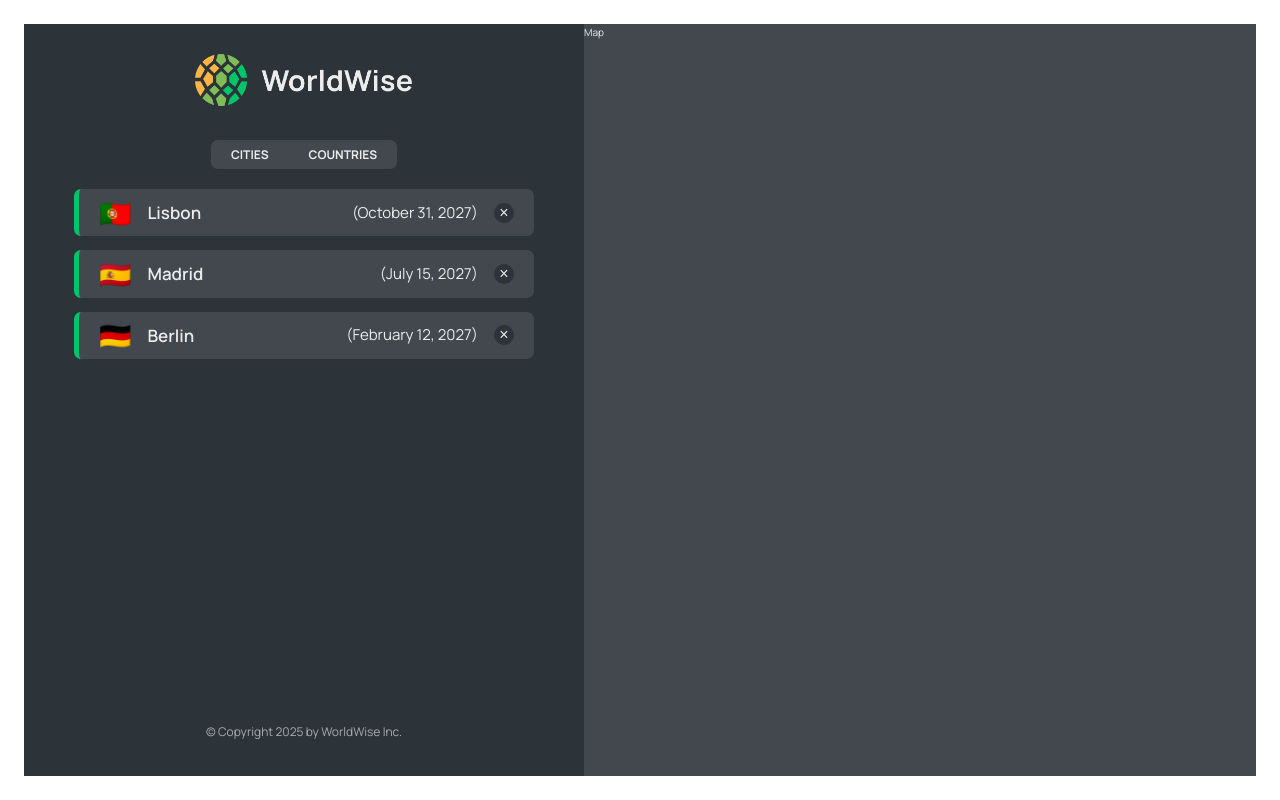
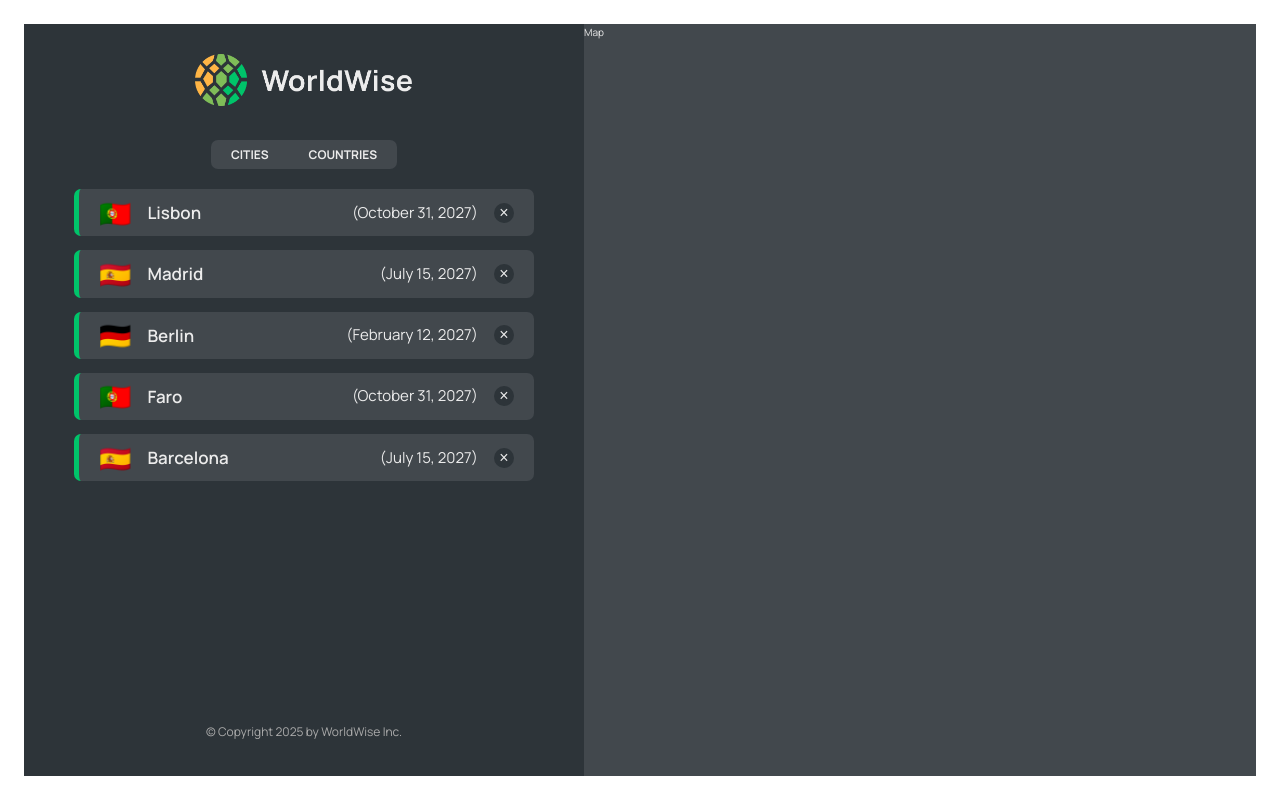
Before and after one commit to AnaSad-front/worldwise, a React (Vite) app: page /app in a window 1280 px wide. Built offline with nearby package versions, Linux system fonts and the light colour scheme; data requests are answered from the project's data file.

Commit message:
Implementing the CountryList

```diff
--- a/data/cities.json
+++ b/data/cities.json
@@ -35,6 +35,30 @@
         "lng": 13.376933665713324
       },
       "id": 98443197
+    },
+    {
+      "cityName": "Faro",
+      "country": "Portugal",
+      "emoji": "🇵🇹",
+      "date": "2027-10-31T15:59:59.138Z",
+      "notes": "My favorite city so far!",
+      "position": {
+        "lat": 38.727881642324164,
+        "lng": -9.140900099907554
+      },
+      "id": 749662840
+    },
+    {
+      "cityName": "Barcelona",
+      "country": "Spain",
+      "emoji": "🇪🇸",
+      "date": "2027-07-15T08:22:53.976Z",
+      "notes": "",
+      "position": {
+        "lat": 40.46635901755316,
+        "lng": -3.7133789062500004
+      },
+      "id": 74038579310
     }
   ]
 }
--- a/src/App.jsx
+++ b/src/App.jsx
@@ -1,4 +1,6 @@
+import { useEffect, useState } from "react";
 import { BrowserRouter, Route, Routes } from "react-router-dom";
+
 import Product from "./pages/Product";
 import Pricing from "./pages/Pricing";
 import Homepage from "./pages/Homepage";
@@ -6,7 +8,7 @@
 import AppLayout from "./pages/AppLayout";
 import PageNotFound from "./pages/PageNotFound";
 import CityList from "./components/CityList";
-import { useEffect, useState } from "react";
+import CountryList from "./components/CountryList";
 
 const BASE_URL = "http://localhost:9000";
 
@@ -46,7 +48,10 @@
             path="cities"
             element={<CityList cities={cities} isLoading={isLoading} />}
           />
-          <Route path="countries" element={<p>Countries</p>} />
+          <Route
+            path="countries"
+            element={<CountryList cities={cities} isLoading={isLoading} />}
+          />
           <Route path="form" element={<p>Form</p>} />
         </Route>
         <Route path="*" element={<PageNotFound />} />
--- /dev/null
+++ b/src/components/CountryList.jsx
@@ -0,0 +1,29 @@
+import Spinner from "./Spinner";
+import styles from "./CountryList.module.css";
+import CountryItem from "./CountryItem";
+import Message from "./Message";
+
+function CountryList({ cities, isLoading }) {
+  if (isLoading) return <Spinner />;
+
+  if (!cities.length)
+    return (
+      <Message message="Add your first city by clicking on a city on the map" />
+    );
+
+  const countries = cities.reduce((arr, city) => {
+    if (!arr.map((el) => el.country).includes(city.country))
+      return [...arr, { country: city.country, emoji: city.emoji }];
+    else return arr;
+  }, []);
+
+  return (
+    <ul className={styles.countryList}>
+      {countries.map((country) => (
+        <CountryItem country={country} />
+      ))}
+    </ul>
+  );
+}
+
+export default CountryList;
```
